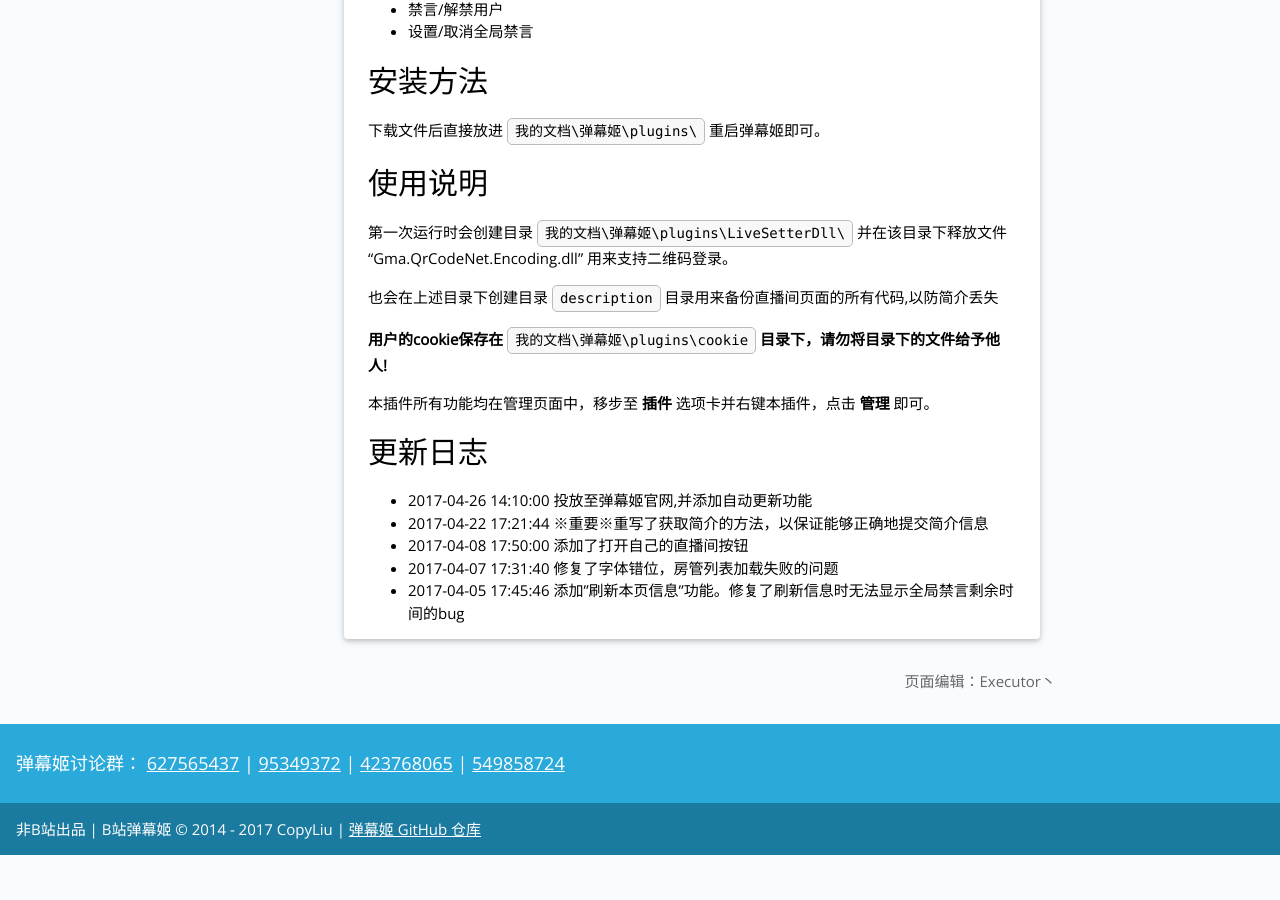
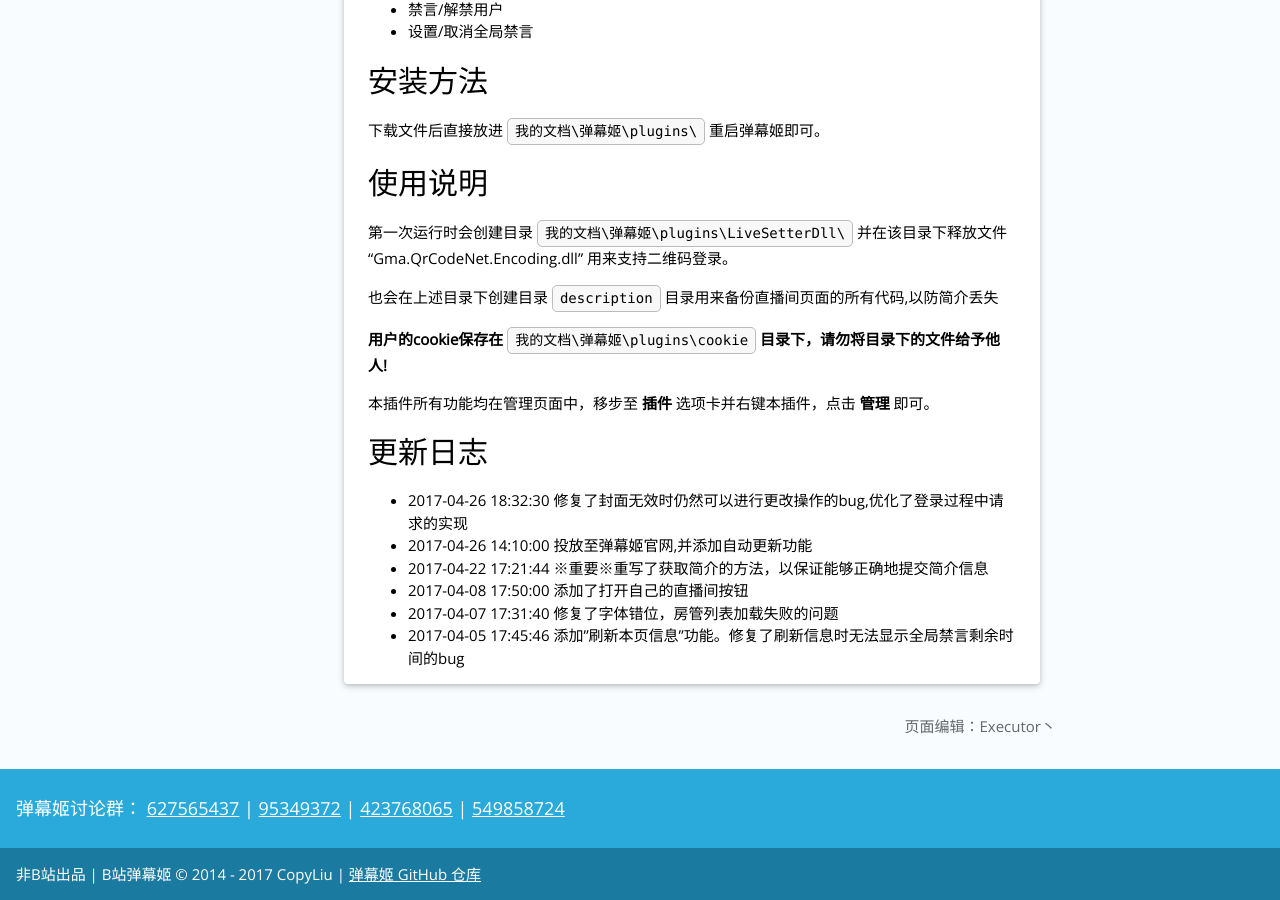
Before and after one commit to Bililive/www.danmuji.org, a Jekyll site: the page built from _plugin/LiveSetter.md, in a window 1280 px wide and 900 px high, scrolled down 939 px. Built offline with Jekyll 4.4.1, drawn with Linux system fonts in a browser that asks for light colours; nearby versions of some CDN libraries; some web fonts are replaced; comment, search, counter and statistics services are not loaded; before the commit the page ends 1794 px from its top, so only the background shows below that.

Commit message:
更新插件至1.0.6
更新页面，取消隐藏

```diff
--- a/_plugin/LiveSetter.md
+++ b/_plugin/LiveSetter.md
@@ -1,14 +1,14 @@
 ---
-hide: true
+# hide: true
 title: 修改直播间信息
 auther: Executor丶
 plugin_author: Executor丶
 plugin_name: 修改直播间信息
 plugin_desc: 快速修改直播间信息
-plugin_version: 1.0.5
+plugin_version: 1.0.6
 plugin_update_datetime: 2017-04-29 08:00:00 +0800
 plugin_update_desc: |-
-  投放至弹幕姬官网
+  修复bug,优化登录实现
 plugin_dllink: /resource/LiveSetter/LiveSetter.zip
 plugin_dlnote: 只在弹幕姬官网及论坛提供下载,请勿转载
 ---
@@ -50,6 +50,7 @@
 
 更新日志
 ---
+- 2017-04-26 18:32:30 修复了封面无效时仍然可以进行更改操作的bug,优化了登录过程中请求的实现
 - 2017-04-26 14:10:00 投放至弹幕姬官网,并添加自动更新功能
 - 2017-04-22 17:21:44 ※重要※重写了获取简介的方法，以保证能够正确地提交简介信息
 - 2017-04-08 17:50:00 添加了打开自己的直播间按钮
```
